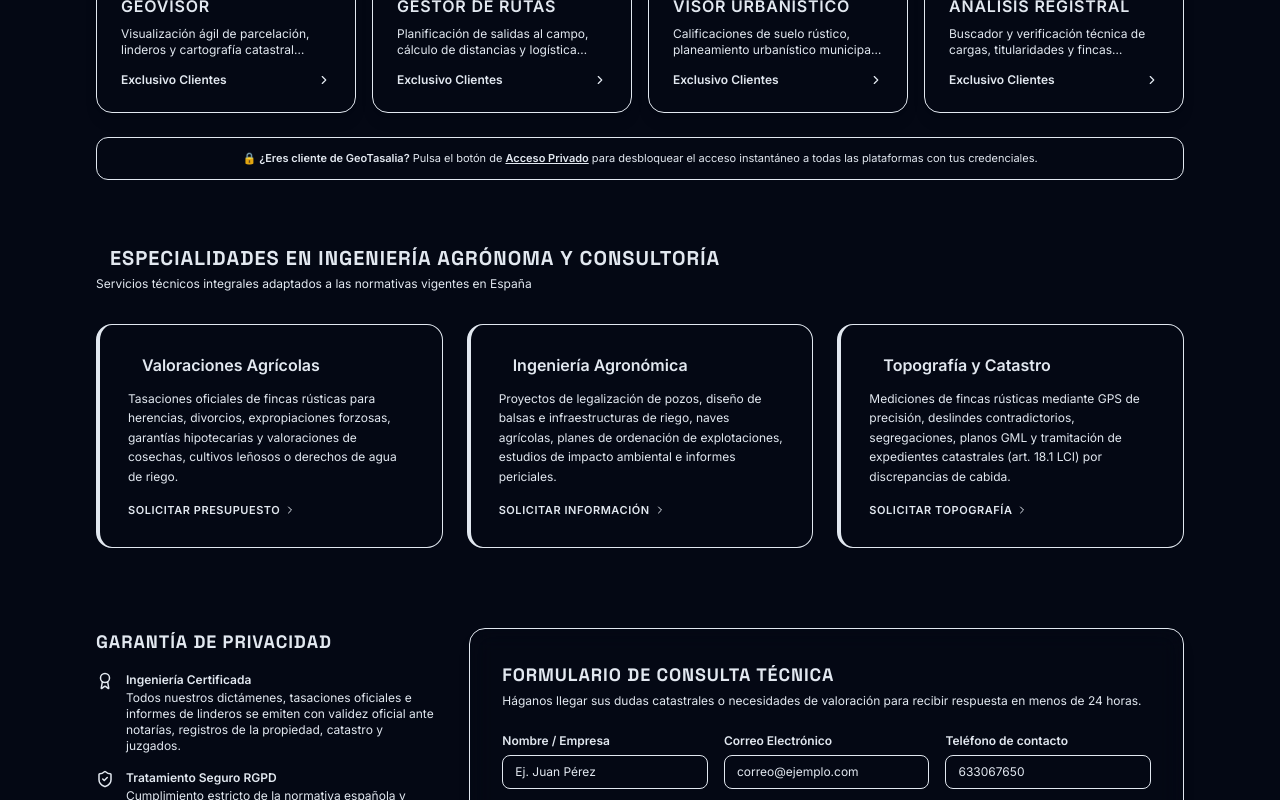
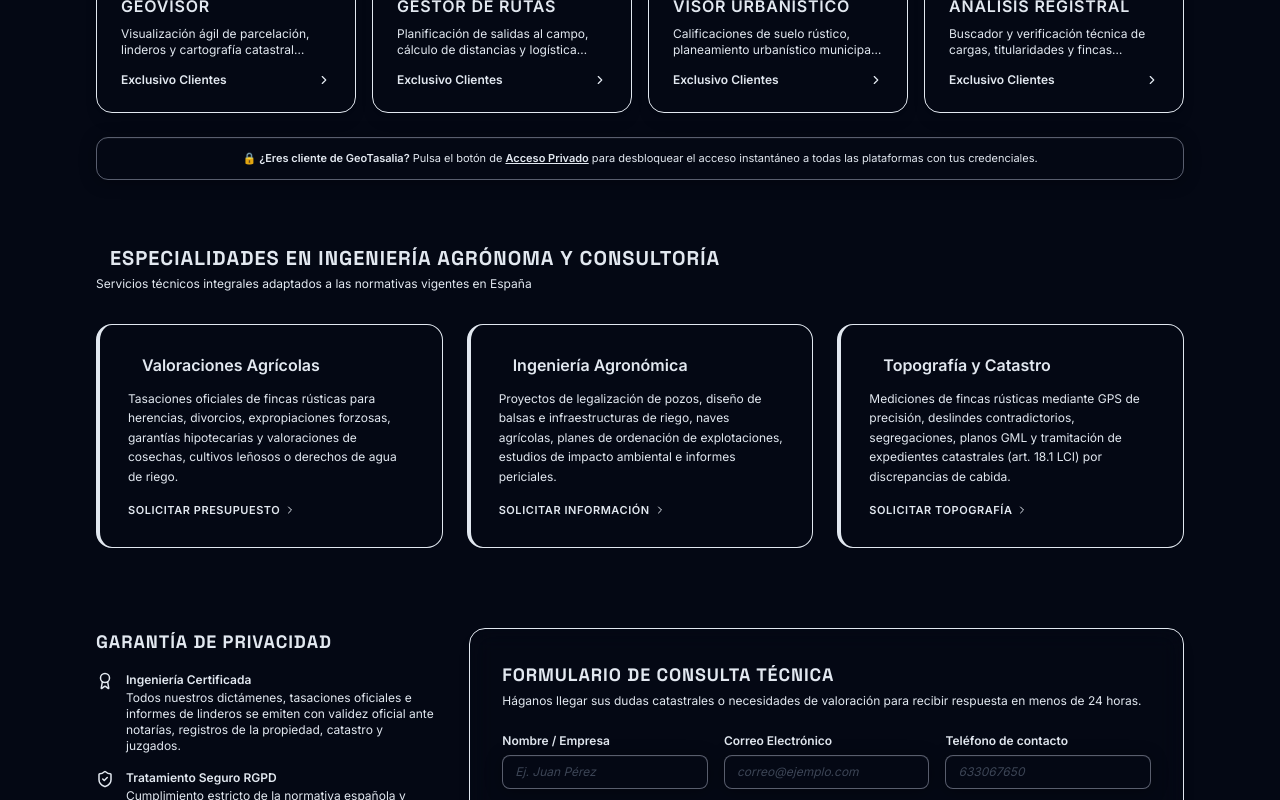
Before and after one commit to manuelalcalavilchez/Geotasia, a React (Vite) app: page / in a window 1280 px wide. Shown: the part 820-1620 px from the top of the page. Built offline with nearby package versions, Linux system fonts and the light colour scheme.

Commit message:
style: placeholders tenues, bordes plateados en tarjetas e inputs
Added global visual improvements for inputs and cards.

```diff
--- a/src/index.css
+++ b/src/index.css
@@ -290,3 +290,50 @@ body {
   --theme-accent-bg: rgba(255, 0, 160, 0.15);
   --theme-text-on-accent: #ffffff;
 }
+
+
+
+/* === MEJORAS VISUALES GLOBALES === */
+
+/* Placeholders tenues en todos los inputs */
+input::placeholder,
+textarea::placeholder {
+    color: rgba(148, 163, 184, 0.4) !important;
+    font-style: italic;
+  }
+
+/* Inputs con borde plateado */
+input[type="text"],
+input[type="email"],
+input[type="tel"],
+textarea,
+select {
+    border-color: rgba(192, 200, 220, 0.4) !important;
+    background-color: rgba(4, 8, 20, 0.75) !important;
+    color: #e2e8f0 !important;
+    transition: border-color 0.2s ease, box-shadow 0.2s ease;
+  }
+
+input[type="text"]:focus,
+input[type="email"]:focus,
+input[type="tel"]:focus,
+textarea:focus,
+select:focus {
+    border-color: rgba(200, 210, 235, 0.75) !important;
+    box-shadow: 0 0 0 2px rgba(192, 200, 220, 0.15);
+    outline: none;
+  }
+
+/* Tarjetas con borde plateado visible */
+.rounded-xl.border,
+.rounded-lg.border {
+    border: 1px solid rgba(192, 200, 220, 0.45) !important;
+    box-shadow: 0 2px 16px rgba(0, 0, 0, 0.35), inset 0 1px 0 rgba(255,255,255,0.04);
+  }
+
+.rounded-xl.border:hover,
+.rounded-lg.border:hover {
+    border-color: rgba(210, 220, 240, 0.7) !important;
+    box-shadow: 0 4px 24px rgba(0, 0, 0, 0.45), 0 0 20px rgba(192, 200, 220, 0.07);
+    transition: border-color 0.25s ease, box-shadow 0.25s ease;
+  }
```
